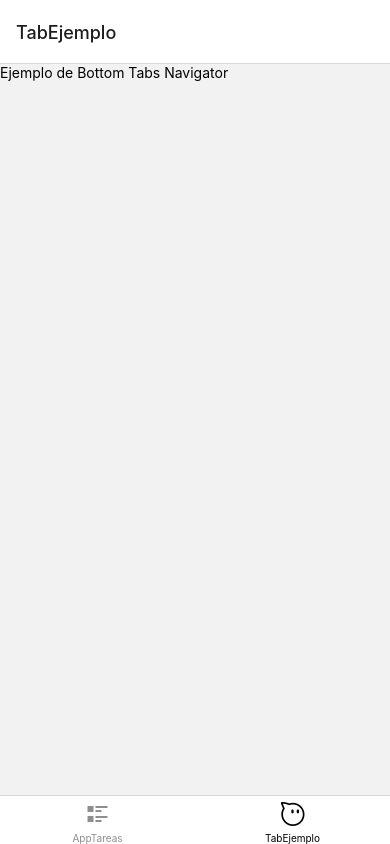
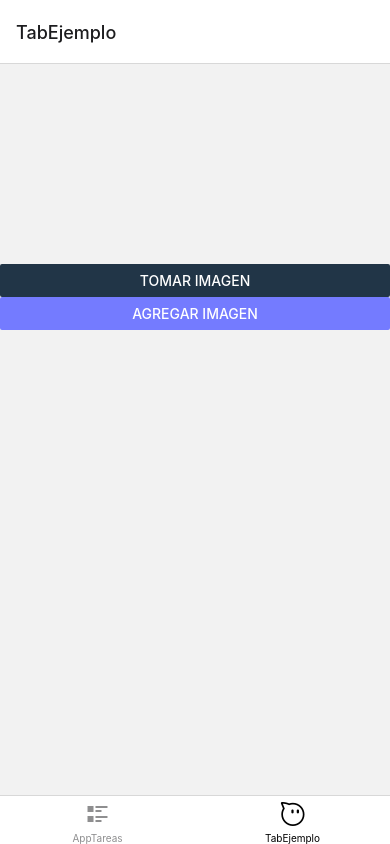
Before and after one commit to ValentinoIndorato/EntregaFinalReactNative-Indorato, a React Native app: screen /TabEjemplo in a window 390 px wide. Built offline with nearby package versions, Linux system fonts and the light colour scheme.

Commit message:
aplicated expo-image-picker

```diff
--- a/src/screens/TabEj.jsx
+++ b/src/screens/TabEj.jsx
@@ -1,10 +1,70 @@
-import { StyleSheet, Text, View, TextInput, Button,Pressable } from "react-native";
+import { StyleSheet, Text, View, TextInput, Button,Pressable,Image } from "react-native";
+import * as ImagePicker from 'expo-image-picker';
+import { useState } from "react";
+import { useSelector, useDispatch } from 'react-redux'
+import { onAddImage,  } from "../features/ImageSlice";
+
 
 function TabEj(){
+
+ const ImageRedux = useSelector((state)=>state.image.value)
+ const dispatch=useDispatch()
+ const [img, setImg]=useState("")
+ //Puedo simplificar y no pedir dos veces el permiso?
+    async function addImgCamera(){
+const {granted}= await ImagePicker.requestCameraPermissionsAsync()
+if (granted){
+    let result = await ImagePicker.launchCameraAsync({
+        mediaTypes: ImagePicker.MediaTypeOptions.Images,
+        allowsEditing: true,
+        aspect: [4, 3],
+        quality: 0.3,
+
+      }
+
+      )
+
+    if (!result.canceled) {
+        setImg(result.assets[0].uri) ;
+        dispatch(onAddImage(result.assets[0].uri))
+
+      }
+}
+}
+async function addImgLibrary(){
+    const {granted}= await ImagePicker.requestMediaLibraryPermissionsAsync()
+    if (granted){
+        let result = await ImagePicker.launchImageLibraryAsync({
+            mediaTypes: ImagePicker.MediaTypeOptions.All,
+            allowsEditing: true,
+            aspect: [4, 3],
+            quality: 0.3,
+          }
+          )
+
+        if (!result.canceled) {
+            setImg(result.assets[0].uri);
+
+          }
+    }
+    }
+
 return(
 <View>
-    <Text>Ejemplo de Bottom Tabs Navigator</Text>
+
+    <Image source={img&& {uri:img}} style={{ width: 200, height: 200, }} />
+    <Button title="Tomar imagen" onPress={()=>{addImgCamera()}} color="#213547"  />
+    <Button title="Agregar imagen" onPress={()=>{addImgLibrary()}} color="#747bff"  />
+    <Image source={img&& {uri:ImageRedux}} style={{ width: 200, height: 200, }} />
+
 </View>
 )
 }
 export default TabEj
+
+const styles = StyleSheet.create({
+    image: {
+        width: 500,
+    },
+
+  });
```
